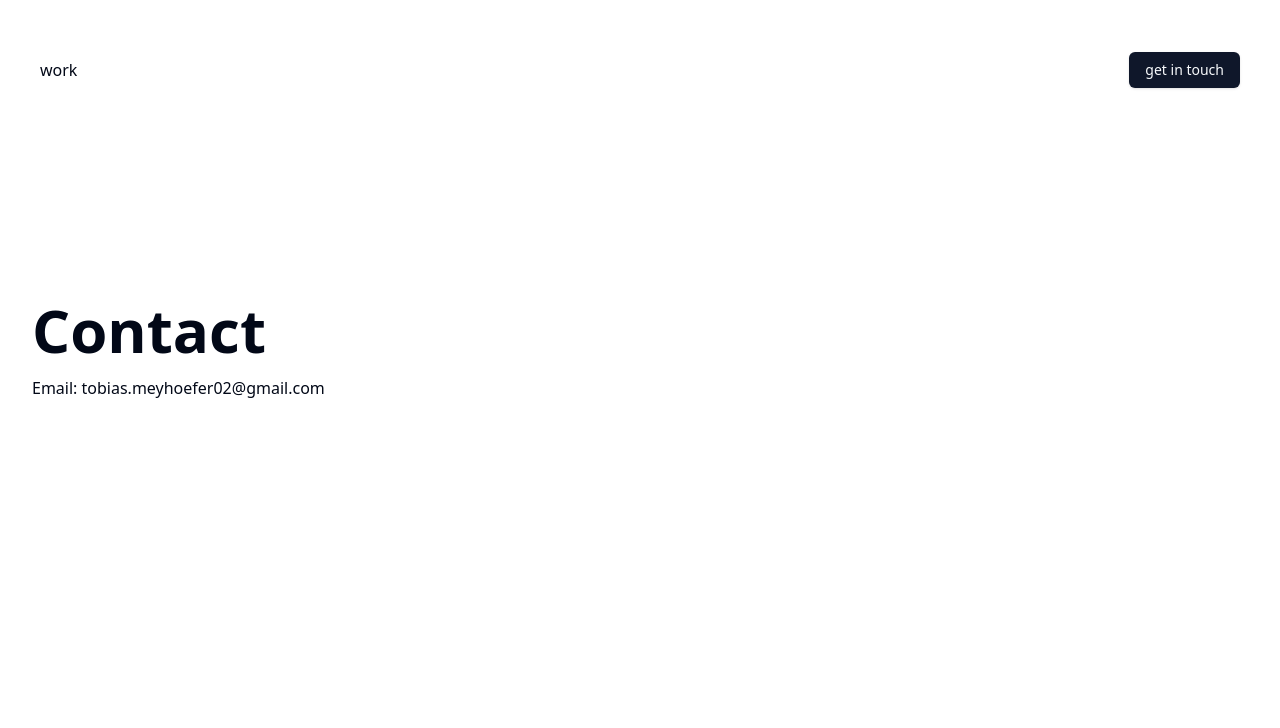
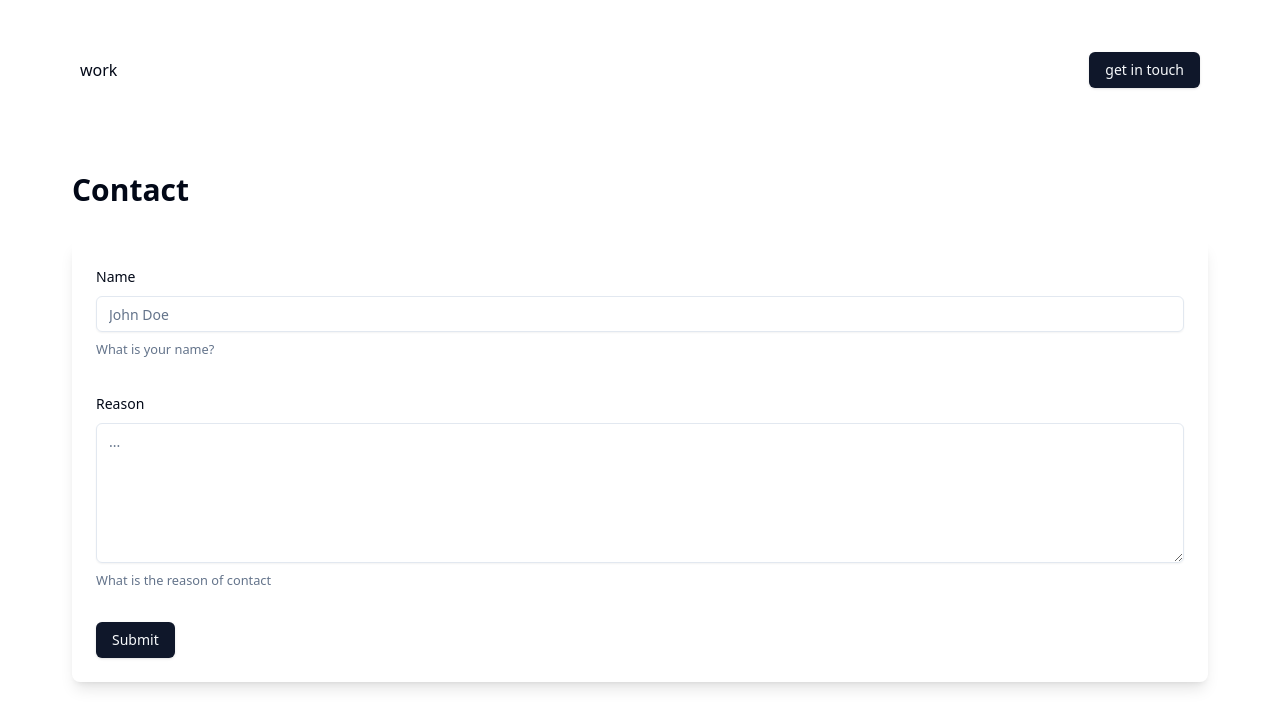
Before and after one commit to tobiasmeyhoefer/my-website-next, a Next.js app: page /contact in a window 1280 px wide. Shown: the top 728 px of the page. Built offline with nearby package versions, Linux system fonts and the light colour scheme.

Commit message:
added simple contact form

```diff
--- a/app/_components/Navigation/Navigation.tsx
+++ b/app/_components/Navigation/Navigation.tsx
@@ -1,22 +1,15 @@
 import Link from "next/link";
 import Logo from "@/public/svg/Logo.svg";
 import Image from "next/image";
-import { Button } from "@/app/components/ui/button";
+import { Button } from "@/components/ui/button";
 
 export default function Navigation() {
   return (
-    <nav className="flex h-[140px] justify-center w-screen">
+    <nav className="flex h-[140px] justify-center">
       <div className="flex w-full max-w-[1920px] items-center justify-between px-10">
         <div className="flex items-center gap-8 md:gap-12">
-          {/* <Link href={"/"}>
-            <Image src={Logo} alt="TM Logo" width={34} height={34} />
-          </Link> */}
           <Link href={"work"}>work</Link>
         </div>
-        {/* <div>
-
-          <Link className="md:px-5 md:py-3 text-sm border-b-4 border-r-4 border-black px-3 py-3 text-black transition-colors hover:bg-accentGreenDark" href={"/contact"}>get in touch</Link>
-        </div> */}
         <Button variant="default">
           <Link href={"/contact"}>get in touch</Link>
         </Button>
--- a/app/contact/page.tsx
+++ b/app/contact/page.tsx
@@ -1,10 +1,12 @@
+import ContactForm from "@/components/ui/contact-form";
+
 const Contact = () => {
   return (
-    <section className="mt-[160px] px-8">
-      <h1 className="font-montserrat font-bold text-6xl mb-4">Contact</h1>
-      <p>Email: tobias.meyhoefer02@gmail.com</p>
-    </section>
-   );
-}
+    <>
+      <h1 className="text-3xl font-bold my-8">Contact</h1>
+      <ContactForm />
+    </>
+  );
+};
 
 export default Contact;
--- a/app/layout.tsx
+++ b/app/layout.tsx
@@ -32,11 +32,13 @@
           "h-full min-h-screen overflow-x-hidden font-space_grotesk antialiased"
         }
       >
-        <header className="">
-          <Navigation></Navigation>
+        <header className="flex justify-center">
+          <div className="w-full max-w-[1200px]">
+            <Navigation></Navigation>
+          </div>
         </header>
         <main className="flex h-full justify-center">
-          <div className="w-full max-w-[1920px]">{children}</div>
+          <div className="w-full max-w-[1200px] px-8">{children}</div>
         </main>
       </body>
     </html>
--- /dev/null
+++ b/components/ui/contact-form.tsx
@@ -0,0 +1,80 @@
+"use client";
+
+import { z } from "zod";
+import { Button } from "@/components/ui/button"
+import {
+  Form,
+  FormControl,
+  FormDescription,
+  FormField,
+  FormItem,
+  FormLabel,
+  FormMessage,
+} from "@/components/ui/form"
+import { Input } from "@/components/ui/input"
+import { zodResolver } from "@hookform/resolvers/zod";
+import { useForm } from "react-hook-form";
+import { Textarea } from "./textarea";
+
+const formSchema = z.object({
+  name: z.string().min(2).max(50),
+  reason: z.string().min(2).max(300)
+});
+
+const ContactForm = () => {
+  const form = useForm<z.infer<typeof formSchema>>({
+    resolver: zodResolver(formSchema),
+    defaultValues: {
+      name: "",
+      reason: ""
+    },
+  });
+
+  function onSubmit(values: z.infer<typeof formSchema>) {
+    console.log(values);
+  }
+
+  return (
+    <section>
+      <Form {...form}>
+        <form onSubmit={form.handleSubmit(onSubmit)} className="space-y-8 shadow-lg p-6 rounded-lg ">
+          <FormField
+            control={form.control}
+            name="name"
+            render={({ field }) => (
+              <FormItem>
+                <FormLabel>Name</FormLabel>
+                <FormControl>
+                  <Input placeholder="John Doe" {...field} />
+                </FormControl>
+                <FormDescription>
+                  What is your name?
+                </FormDescription>
+                <FormMessage />
+              </FormItem>
+            )}
+          />
+          <FormField
+            control={form.control}
+            name="reason"
+            render={({ field }) => (
+              <FormItem>
+                <FormLabel>Reason</FormLabel>
+                <FormControl>
+                  <Textarea className="h-[140px]" placeholder="..." {...field}/>
+                </FormControl>
+                <FormDescription>
+                  What is the reason of contact
+                </FormDescription>
+                <FormMessage />
+              </FormItem>
+            )}
+          />
+          <Button type="submit">Submit</Button>
+        </form>
+      </Form>
+    </section>
+  );
+};
+
+export default ContactForm;
--- /dev/null
+++ b/components/ui/form.tsx
@@ -0,0 +1,176 @@
+import * as React from "react"
+import * as LabelPrimitive from "@radix-ui/react-label"
+import { Slot } from "@radix-ui/react-slot"
+import {
+  Controller,
+  ControllerProps,
+  FieldPath,
+  FieldValues,
+  FormProvider,
+  useFormContext,
+} from "react-hook-form"
+
+import { cn } from "@/lib/utils"
+import { Label } from "@/components/ui/label"
+
+const Form = FormProvider
+
+type FormFieldContextValue<
+  TFieldValues extends FieldValues = FieldValues,
+  TName extends FieldPath<TFieldValues> = FieldPath<TFieldValues>
+> = {
+  name: TName
+}
+
+const FormFieldContext = React.createContext<FormFieldContextValue>(
+  {} as FormFieldContextValue
+)
+
+const FormField = <
+  TFieldValues extends FieldValues = FieldValues,
+  TName extends FieldPath<TFieldValues> = FieldPath<TFieldValues>
+>({
+  ...props
+}: ControllerProps<TFieldValues, TName>) => {
+  return (
+    <FormFieldContext.Provider value={{ name: props.name }}>
+      <Controller {...props} />
+    </FormFieldContext.Provider>
+  )
+}
+
+const useFormField = () => {
+  const fieldContext = React.useContext(FormFieldContext)
+  const itemContext = React.useContext(FormItemContext)
+  const { getFieldState, formState } = useFormContext()
+
+  const fieldState = getFieldState(fieldContext.name, formState)
+
+  if (!fieldContext) {
+    throw new Error("useFormField should be used within <FormField>")
+  }
+
+  const { id } = itemContext
+
+  return {
+    id,
+    name: fieldContext.name,
+    formItemId: `${id}-form-item`,
+    formDescriptionId: `${id}-form-item-description`,
+    formMessageId: `${id}-form-item-message`,
+    ...fieldState,
+  }
+}
+
+type FormItemContextValue = {
+  id: string
+}
+
+const FormItemContext = React.createContext<FormItemContextValue>(
+  {} as FormItemContextValue
+)
+
+const FormItem = React.forwardRef<
+  HTMLDivElement,
+  React.HTMLAttributes<HTMLDivElement>
+>(({ className, ...props }, ref) => {
+  const id = React.useId()
+
+  return (
+    <FormItemContext.Provider value={{ id }}>
+      <div ref={ref} className={cn("space-y-2", className)} {...props} />
+    </FormItemContext.Provider>
+  )
+})
+FormItem.displayName = "FormItem"
+
+const FormLabel = React.forwardRef<
+  React.ElementRef<typeof LabelPrimitive.Root>,
+  React.ComponentPropsWithoutRef<typeof LabelPrimitive.Root>
+>(({ className, ...props }, ref) => {
+  const { error, formItemId } = useFormField()
+
+  return (
+    <Label
+      ref={ref}
+      className={cn(error && "text-destructive", className)}
+      htmlFor={formItemId}
+      {...props}
+    />
+  )
+})
+FormLabel.displayName = "FormLabel"
+
+const FormControl = React.forwardRef<
+  React.ElementRef<typeof Slot>,
+  React.ComponentPropsWithoutRef<typeof Slot>
+>(({ ...props }, ref) => {
+  const { error, formItemId, formDescriptionId, formMessageId } = useFormField()
+
+  return (
+    <Slot
+      ref={ref}
+      id={formItemId}
+      aria-describedby={
+        !error
+          ? `${formDescriptionId}`
+          : `${formDescriptionId} ${formMessageId}`
+      }
+      aria-invalid={!!error}
+      {...props}
+    />
+  )
+})
+FormControl.displayName = "FormControl"
+
+const FormDescription = React.forwardRef<
+  HTMLParagraphElement,
+  React.HTMLAttributes<HTMLParagraphElement>
+>(({ className, ...props }, ref) => {
+  const { formDescriptionId } = useFormField()
+
+  return (
+    <p
+      ref={ref}
+      id={formDescriptionId}
+      className={cn("text-[0.8rem] text-muted-foreground", className)}
+      {...props}
+    />
+  )
+})
+FormDescription.displayName = "FormDescription"
+
+const FormMessage = React.forwardRef<
+  HTMLParagraphElement,
+  React.HTMLAttributes<HTMLParagraphElement>
+>(({ className, children, ...props }, ref) => {
+  const { error, formMessageId } = useFormField()
+  const body = error ? String(error?.message) : children
+
+  if (!body) {
+    return null
+  }
+
+  return (
+    <p
+      ref={ref}
+      id={formMessageId}
+      className={cn("text-[0.8rem] font-medium text-destructive", className)}
+      {...props}
+    >
+      {body}
+    </p>
+  )
+})
+FormMessage.displayName = "FormMessage"
+
+export {
+  useFormField,
+  Form,
+  FormItem,
+  FormLabel,
+  FormControl,
+  FormDescription,
+  FormMessage,
+  FormField,
+}
--- /dev/null
+++ b/components/ui/input.tsx
@@ -0,0 +1,25 @@
+import * as React from "react"
+
+import { cn } from "@/lib/utils"
+
+export interface InputProps
+  extends React.InputHTMLAttributes<HTMLInputElement> {}
+
+const Input = React.forwardRef<HTMLInputElement, InputProps>(
+  ({ className, type, ...props }, ref) => {
+    return (
+      <input
+        type={type}
+        className={cn(
+          "flex h-9 w-full rounded-md border border-input bg-transparent px-3 py-1 text-sm shadow-sm transition-colors file:border-0 file:bg-transparent file:text-sm file:font-medium placeholder:text-muted-foreground focus-visible:outline-none focus-visible:ring-1 focus-visible:ring-ring disabled:cursor-not-allowed disabled:opacity-50",
+          className
+        )}
+        ref={ref}
+        {...props}
+      />
+    )
+  }
+)
+Input.displayName = "Input"
+
+export { Input }
--- /dev/null
+++ b/components/ui/label.tsx
@@ -0,0 +1,26 @@
+"use client"
+
+import * as React from "react"
+import * as LabelPrimitive from "@radix-ui/react-label"
+import { cva, type VariantProps } from "class-variance-authority"
+
+import { cn } from "@/lib/utils"
+
+const labelVariants = cva(
+  "text-sm font-medium leading-none peer-disabled:cursor-not-allowed peer-disabled:opacity-70"
+)
+
+const Label = React.forwardRef<
+  React.ElementRef<typeof LabelPrimitive.Root>,
+  React.ComponentPropsWithoutRef<typeof LabelPrimitive.Root> &
+    VariantProps<typeof labelVariants>
+>(({ className, ...props }, ref) => (
+  <LabelPrimitive.Root
+    ref={ref}
+    className={cn(labelVariants(), className)}
+    {...props}
+  />
+))
+Label.displayName = LabelPrimitive.Root.displayName
+
+export { Label }
--- /dev/null
+++ b/components/ui/textarea.tsx
@@ -0,0 +1,24 @@
+import * as React from "react"
+
+import { cn } from "@/lib/utils"
+
+export interface TextareaProps
+  extends React.TextareaHTMLAttributes<HTMLTextAreaElement> {}
+
+const Textarea = React.forwardRef<HTMLTextAreaElement, TextareaProps>(
+  ({ className, ...props }, ref) => {
+    return (
+      <textarea
+        className={cn(
+          "flex min-h-[60px] w-full rounded-md border border-input bg-transparent px-3 py-2 text-sm shadow-sm placeholder:text-muted-foreground focus-visible:outline-none focus-visible:ring-1 focus-visible:ring-ring disabled:cursor-not-allowed disabled:opacity-50",
+          className
+        )}
+        ref={ref}
+        {...props}
+      />
+    )
+  }
+)
+Textarea.displayName = "Textarea"
+
+export { Textarea }
--- a/package.json
+++ b/package.json
@@ -9,7 +9,9 @@
     "lint": "next lint"
   },
   "dependencies": {
+    "@hookform/resolvers": "^3.4.0",
     "@radix-ui/react-icons": "^1.3.0",
+    "@radix-ui/react-label": "^2.0.2",
     "@radix-ui/react-slot": "^1.0.2",
     "aws4": "^1.12.0",
     "class-variance-authority": "^0.7.0",
@@ -20,9 +22,10 @@
     "next": "^14.2.3",
     "react": "^18.2.0",
     "react-dom": "^18.2.0",
+    "react-hook-form": "^7.51.4",
     "tailwind-merge": "^2.3.0",
     "tailwindcss-animate": "^1.0.7",
-    "zod": "^3.22.4"
+    "zod": "^3.23.8"
   },
   "devDependencies": {
     "@types/node": "^20.11.25",
```
Also changed, not shown: components.json, components/ui/button.tsx (renamed from app/components/ui/button.tsx), 1 other file (tests, documents, lock files or other folders).
